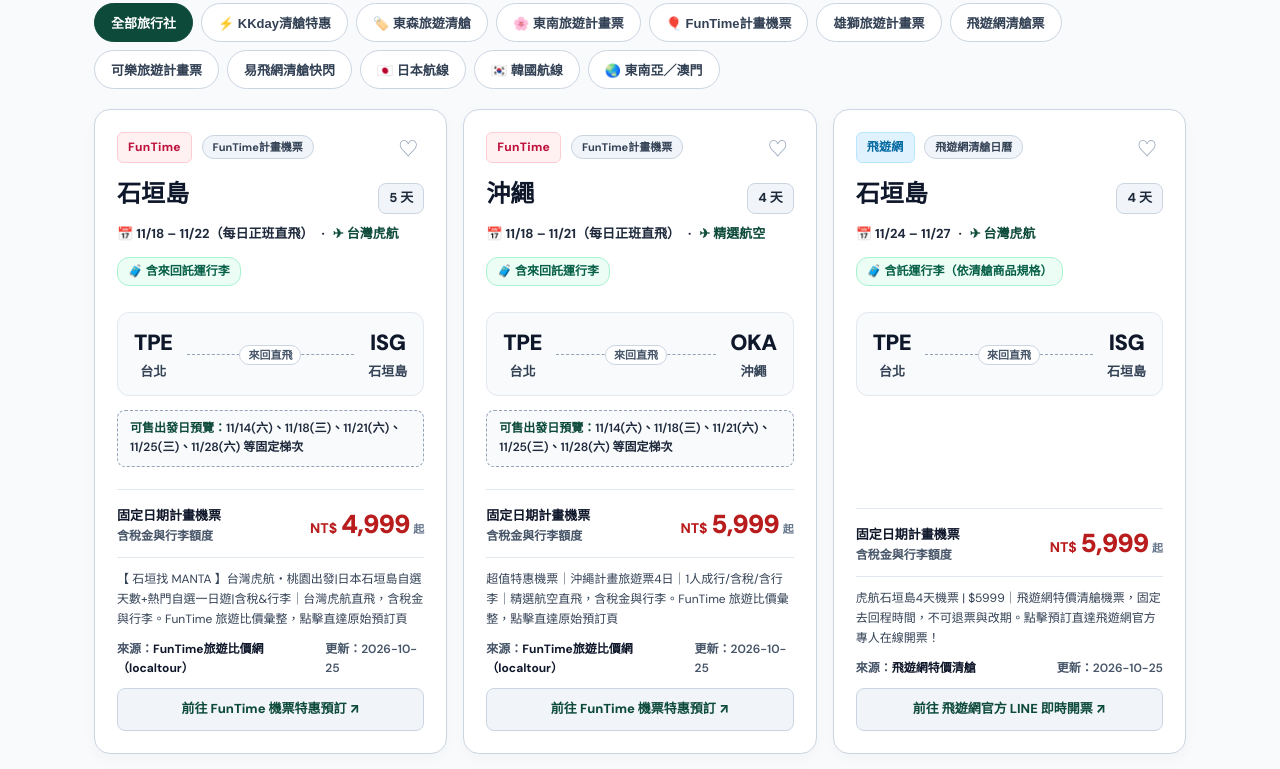
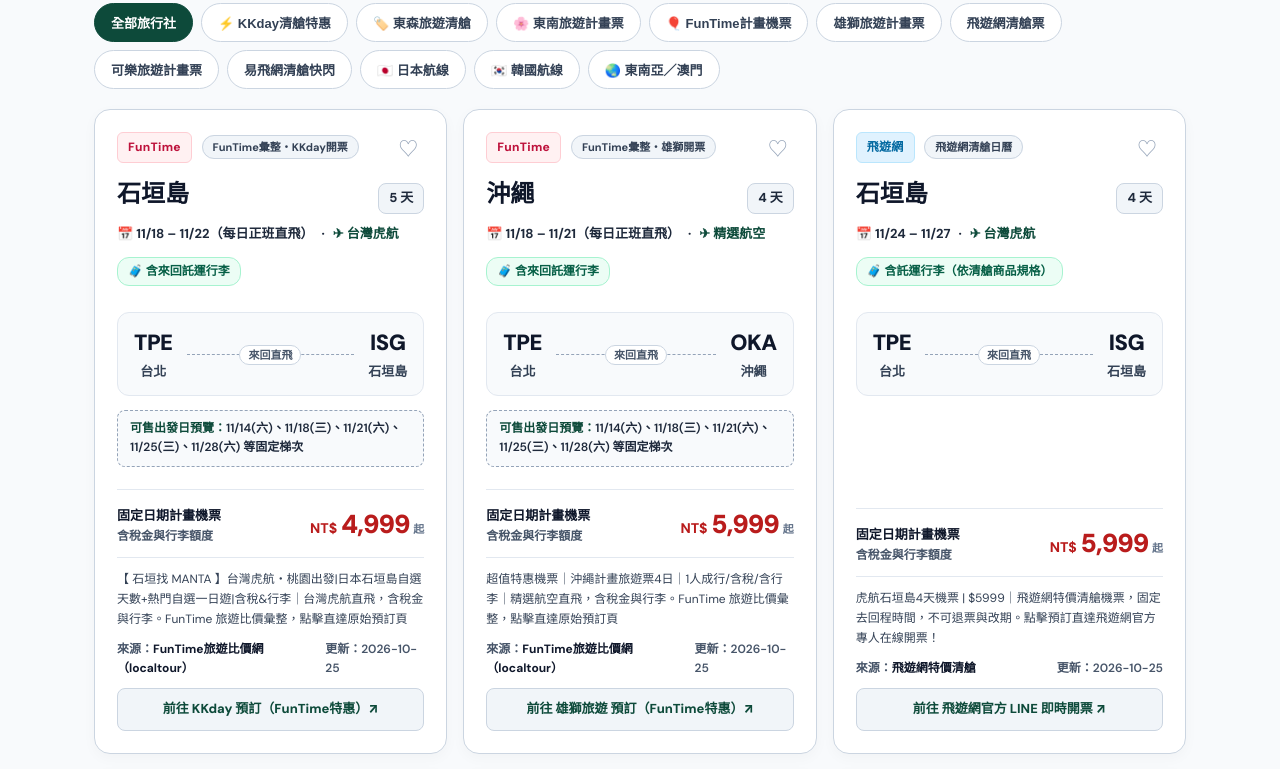
Before and after one commit to james9612/flight-deals, a website: page outputs/flight-deals/index.html in a window 1280 px wide. Shown: the part 954-1723 px from the top of the page. Drawn offline with Linux system fonts and the light colour scheme.

Commit message:
feat(ui): display actual booking partner and supplier on FunTime cards and buttons

```diff
--- a/outputs/flight-deals/index.html
+++ b/outputs/flight-deals/index.html
@@ -280,6 +280,6 @@
     </footer>
   </div>
 
-  <script src="scripts/app.js?v=20261025-11" defer></script>
+  <script src="scripts/app.js?v=20261025-12" defer></script>
 </body>
 </html>
--- a/outputs/flight-deals/scripts/app.js
+++ b/outputs/flight-deals/scripts/app.js
@@ -215,13 +215,27 @@
     if (d.sourceUrl && d.sourceUrl.includes('line.me')) {
       btnText = `前往 飛遊網官方 LINE 即時開票 ↗`;
     } else if ((d.agency || '').includes('FunTime')) {
-      btnText = `前往 FunTime 機票特惠預訂 ↗`;
+      if (d.sourceUrl && d.sourceUrl.includes('liontravel.com')) {
+        btnText = `前往 雄獅旅遊 預訂（FunTime特惠）↗`;
+      } else if (d.sourceUrl && d.sourceUrl.includes('gounitravel.com')) {
+        btnText = `前往 旅天下 預訂（FunTime特惠）↗`;
+      } else if (d.sourceUrl && d.sourceUrl.includes('kkday.com')) {
+        btnText = `前往 KKday 預訂（FunTime特惠）↗`;
+      } else {
+        btnText = `前往 FunTime 機票特惠預訂 ↗`;
+      }
     } else if ((d.agency || '').includes('KKday')) {
       btnText = `前往 KKday 官方機票預訂 ↗`;
     } else if ((d.agency || '').includes('東南')) {
       btnText = `前往 東南旅遊官方機位預訂 ↗`;
     } else if ((d.agency || '').includes('東森')) {
       btnText = `前往 東森旅遊官方商品頁 ↗`;
+    }
+    let tagText = d.tag;
+    if ((d.agency || '').includes('FunTime') && d.sourceUrl) {
+      if (d.sourceUrl.includes('liontravel.com')) tagText = 'FunTime彙整・雄獅開票';
+      else if (d.sourceUrl.includes('gounitravel.com')) tagText = 'FunTime彙整・旅天下開票';
+      else if (d.sourceUrl.includes('kkday.com')) tagText = 'FunTime彙整・KKday開票';
     }
 
     return `
@@ -230,7 +244,7 @@
           <div class="cardtop">
             <div>
               <span class="agency-badge ${agencyClass}">${d.agency || d.source}</span>
-              <span class="tag">${d.tag}</span>
+              <span class="tag">${tagText}</span>
             </div>
             <button class="heart" onclick="event.stopPropagation();this.textContent=this.textContent==='♡'?'♥':'♡'">♡</button>
           </div>
```
